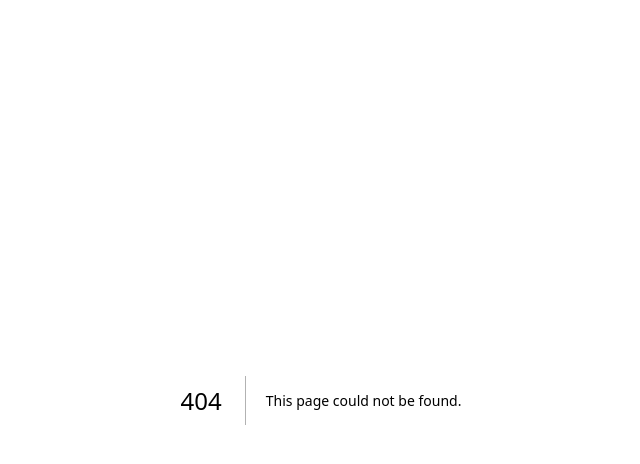
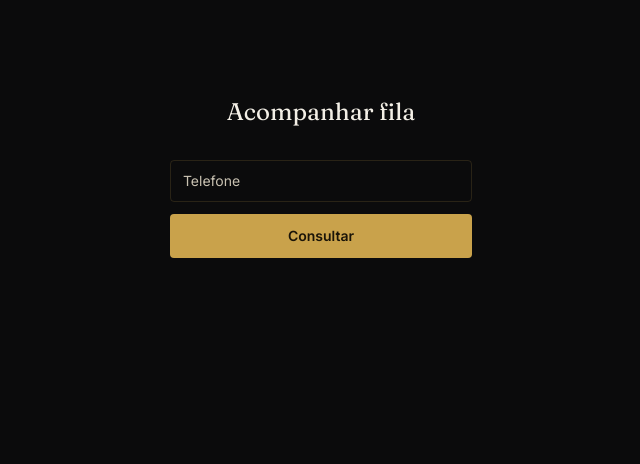
Before and after one commit to LuccasMadia/barbearia, a Next.js app: page /fila/status in a window 1280 px wide. Before the commit this address had no page. Shown: the top 464 px of the page, without its empty margins (319-959 px from the left). Built offline with nearby package versions, Linux system fonts and the light colour scheme.

Commit message:
feat: add fila status page with leave action

```diff
--- /dev/null
+++ b/app/fila/status/page.tsx
@@ -0,0 +1,77 @@
+import { getQueueStatusByPhone, leaveQueue } from "@/app/fila/actions";
+import { AutoRefresh } from "@/components/AutoRefresh";
+
+export default async function FilaStatusPage({
+  searchParams,
+}: {
+  searchParams: Promise<{ phone?: string }>;
+}) {
+  const { phone } = await searchParams;
+
+  if (!phone) {
+    return (
+      <div className="mx-auto max-w-sm px-6 py-24 text-center">
+        <h1 className="font-display text-2xl text-paper">Acompanhar fila</h1>
+        <form method="get" className="mt-8 space-y-3">
+          <input
+            type="tel"
+            name="phone"
+            placeholder="Telefone"
+            required
+            className="w-full rounded-sm border border-ink-line bg-transparent px-3 py-2.5 text-sm text-paper placeholder:text-paper-dim focus:border-gold"
+          />
+          <button
+            type="submit"
+            className="w-full rounded-sm bg-gold py-3 text-sm font-semibold text-gold-ink transition-colors hover:bg-gold-bright"
+          >
+            Consultar
+          </button>
+        </form>
+      </div>
+    );
+  }
+
+  const status = await getQueueStatusByPhone(phone);
+
+  return (
+    <div className="mx-auto max-w-sm px-6 py-24 text-center">
+      <AutoRefresh intervalMs={4000} />
+      <h1 className="font-display text-2xl text-paper">Acompanhar fila</h1>
+
+      {status.state === "none" && (
+        <p className="mt-6 text-paper-dim">
+          Nenhuma entrada ativa na fila para esse telefone.
+        </p>
+      )}
+
+      {status.state === "waiting" && (
+        <div className="mt-6 space-y-2">
+          <p className="text-paper">{status.serviceName}</p>
+          <p className="text-paper-dim">{status.position} pessoa(s) na frente</p>
+          {status.estimatedWaitMinutes !== null && (
+            <p className="font-display text-3xl text-gold">
+              ~{status.estimatedWaitMinutes} min
+            </p>
+          )}
+          <form action={leaveQueue.bind(null, status.entryId)} className="pt-4">
+            <button
+              type="submit"
+              className="text-sm text-danger transition-colors hover:text-danger"
+            >
+              Saí da fila
+            </button>
+          </form>
+        </div>
+      )}
+
+      {status.state === "in_service" && (
+        <div className="mt-6 space-y-2">
+          <p className="text-paper">{status.serviceName}</p>
+          <p className="text-gold">
+            Você está sendo atendido{status.barberName ? ` por ${status.barberName}` : ""}.
+          </p>
+        </div>
+      )}
+    </div>
+  );
+}
```
